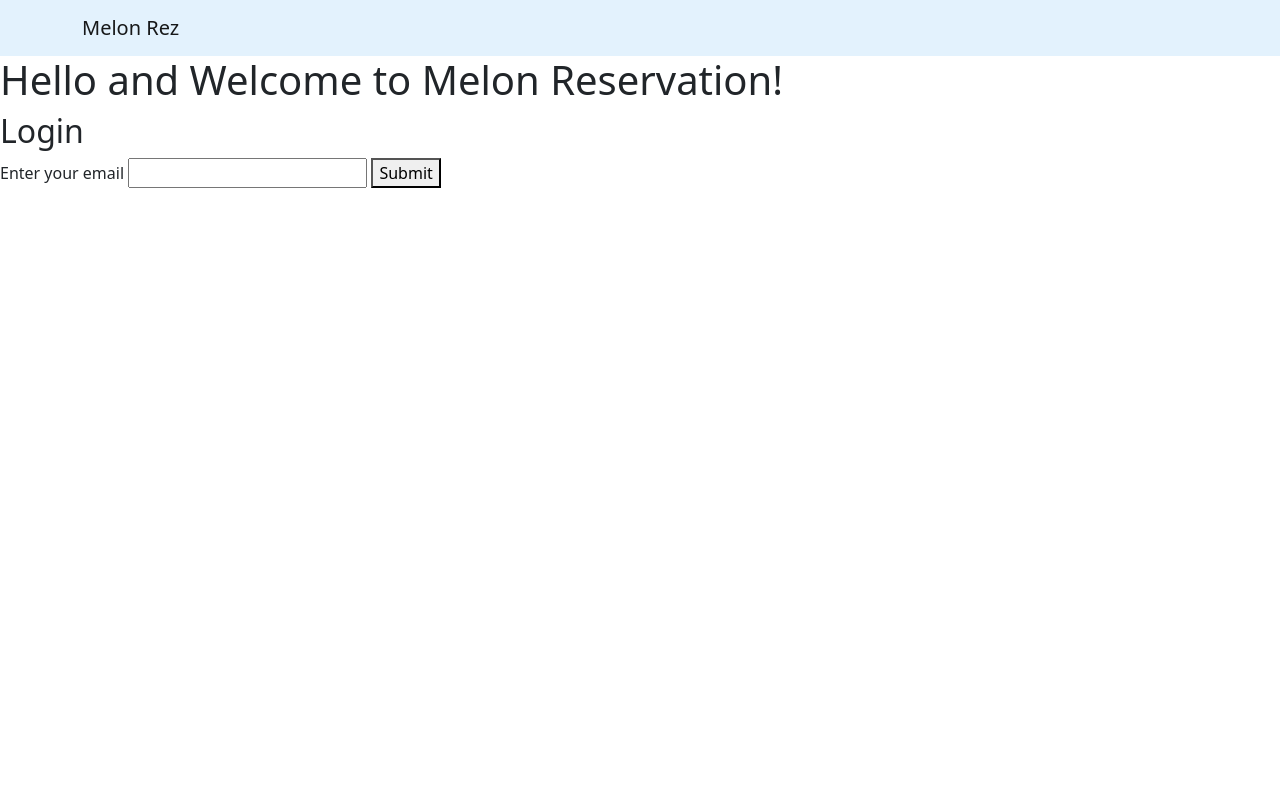
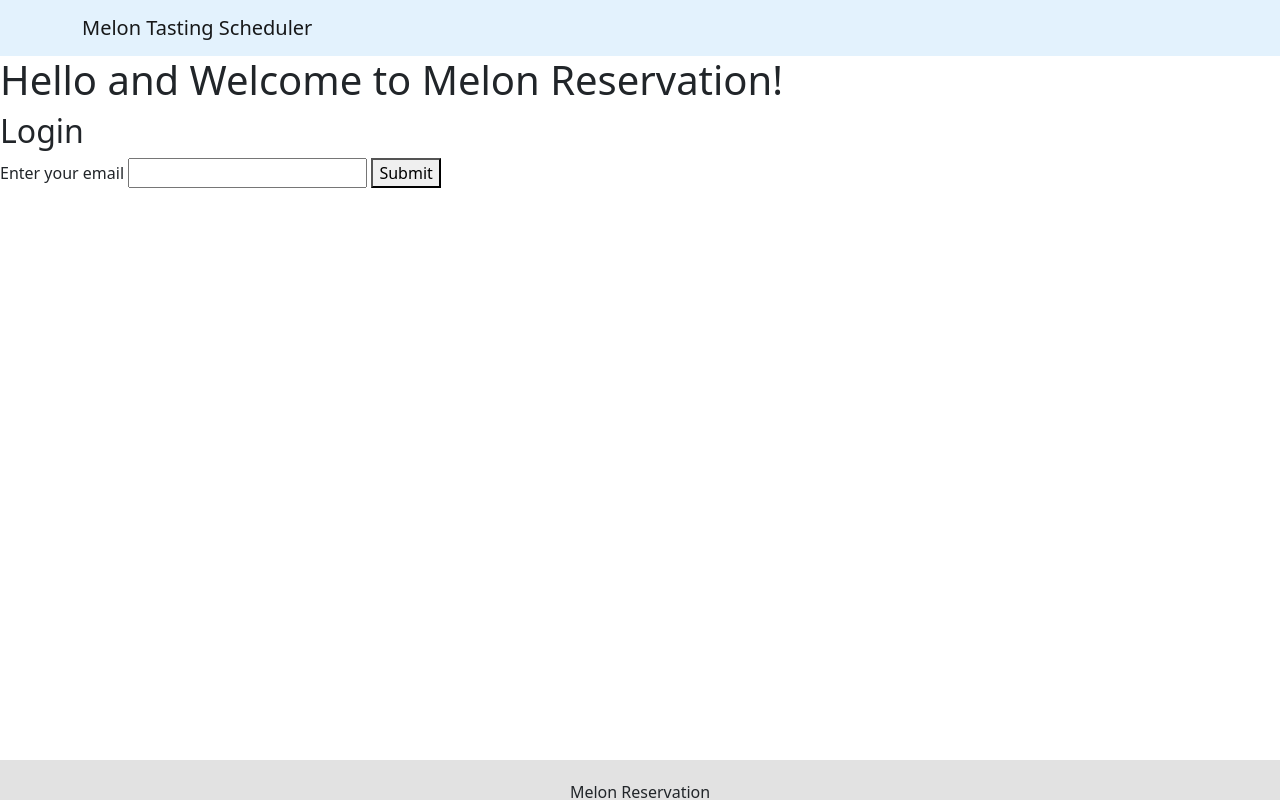
Before and after one commit to kotynskm/melonrez, a Flask app: page / in a window 1280 px wide. Run offline with Flask 2, Linux system fonts and the light colour scheme.

Commit message:
Added footer, added style.css file

```diff
--- a/server.py
+++ b/server.py
@@ -33,8 +33,6 @@ def user_page():
     """ Display users homepage. """
     user_id = session['user_id']
     user = User.get_by_id(user_id)
-    print(user)
-    print(user.reservations)
 
     return render_template('homepage.html', user=user)
 
--- /dev/null
+++ b/static/css/style.css
@@ -0,0 +1,10 @@
+footer {
+    position:fixed;
+    left:0px;
+    bottom:0px;
+    height:30px;
+    width:100%;
+    padding: 20px;
+    text-align: center;
+    background:rgb(226, 226, 226);
+  }
--- a/templates/base.html
+++ b/templates/base.html
@@ -8,6 +8,8 @@
     <!-- Bootstrap CSS and JS links -->
     <link href="https://cdn.jsdelivr.net/npm/bootstrap@5.2.0/dist/css/bootstrap.min.css" rel="stylesheet" integrity="sha384-gH2yIJqKdNHPEq0n4Mqa/HGKIhSkIHeL5AyhkYV8i59U5AR6csBvApHHNl/vI1Bx" crossorigin="anonymous">
     <script src="https://cdn.jsdelivr.net/npm/bootstrap@5.2.0/dist/js/bootstrap.bundle.min.js" integrity="sha384-A3rJD856KowSb7dwlZdYEkO39Gagi7vIsF0jrRAoQmDKKtQBHUuLZ9AsSv4jD4Xa" crossorigin="anonymous"></script>
+     <!-- CSS link -->
+     <link rel="stylesheet" href="/static/css/style.css">
     {% block head %}
     {% endblock %}
 </head>
@@ -15,9 +17,14 @@
     <nav class="navbar" style="background-color: #e3f2fd;">
         <!-- Navbar content -->
         <div class="container-md">
-            <a class="navbar-brand" href="#">Melon Rez</a>
+            <a class="navbar-brand" href="#">Melon Tasting Scheduler</a>
           </div>
     </nav>
     {% block content %}BODY CONTENT GOES HERE{% endblock %}
+
+
+    <footer>
+        <div class="footer">Melon Reservation</div>
+    </footer>
 </body>
 </html>
```
Also changed, not shown: 2 other files.
